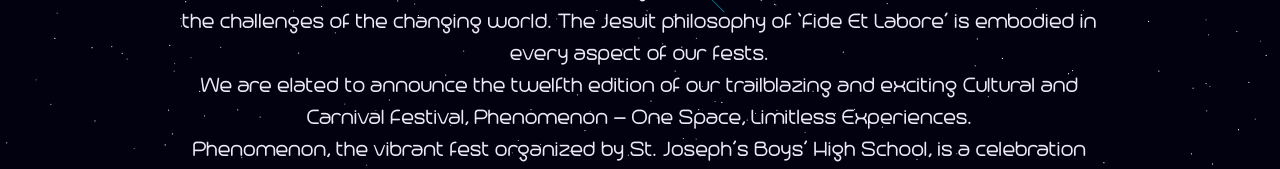
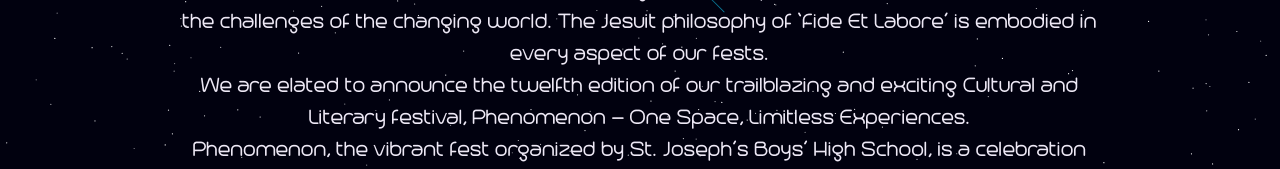
Before and after one commit to aayanatsap/phenomenon, a Next.js app: page /about in a window 1280 px wide. Shown: the part 308-477 px from the top of the page. Built offline with nearby package versions, Linux system fonts and the light colour scheme.

Commit message:
small details

```diff
--- a/app/about/page.tsx
+++ b/app/about/page.tsx
@@ -9,7 +9,7 @@
         St Joseph’s Boys’ High School has been acclaimed for going beyond academic excellence since 1858. Our education is aimed at creating mature, capable individuals, who can rise to the challenges of the changing world. The Jesuit philosophy of ‘Fide Et Labore’ is embodied in every aspect of our fests.
       </p>
       <p>
-        We are elated to announce the twelfth edition of our trailblazing and exciting Cultural and Carnival Festival, Phenomenon - One Space, Limitless Experiences.
+        We are elated to announce the twelfth edition of our trailblazing and exciting Cultural and Literary festival, Phenomenon - One Space, Limitless Experiences.
       </p>
       <p>
         Phenomenon, the vibrant fest organized by St. Joseph’s Boys’ High School, is a celebration like no other! With an incredible lineup of events spanning science, commerce, music, literature, dance, and sports, there’s truly something for everyone.
--- a/app/events/page.tsx
+++ b/app/events/page.tsx
@@ -250,7 +250,7 @@
   },
   {
     title : "BOX CRICKET",
-    content : "Cricket is more than just a sport, its a religion. With Raw pace, unpredictable bouncers, toe-crushing yorkers and exhilarating strokes. A game that promises to hit every nerve in the body. Step onto the 22 yard pitch, where the most fiercest players battle for the ultimate prize. Patience, Determination and unwavering commitment are the qualities that set the champions apart. Do you have what it takes to be the next master blaster?",
+    content : "Cricket is more than just a sport, its a religion. With Raw pace, unpredictable bouncers, toe-crushing yorkers and exhilarating strokes. A game that promises to hit every nerve in the body. Step onto the 22 yard pitch, where the most fierce players battle for the ultimate prize. Patience, Determination and unwavering commitment are the qualities that set the champions apart. Do you have what it takes to be the next master blaster?",
     rules : [
       "Team Event (5 members per team inclusive of 1 substitute)",
       "This event is open to students from grades 8th to 1st Year Degree",
--- a/app/page.tsx
+++ b/app/page.tsx
@@ -42,7 +42,7 @@
                 <div className="text-whitepink">
                 <p>
                   We are elated to announce the twelfth edition of our
-                  trailblazing and exciting Cultural and Carnival Festival,
+                  trailblazing and exciting Cultural and Literary festival,
                   Phenomenon
                 </p>
                 <p>
```
